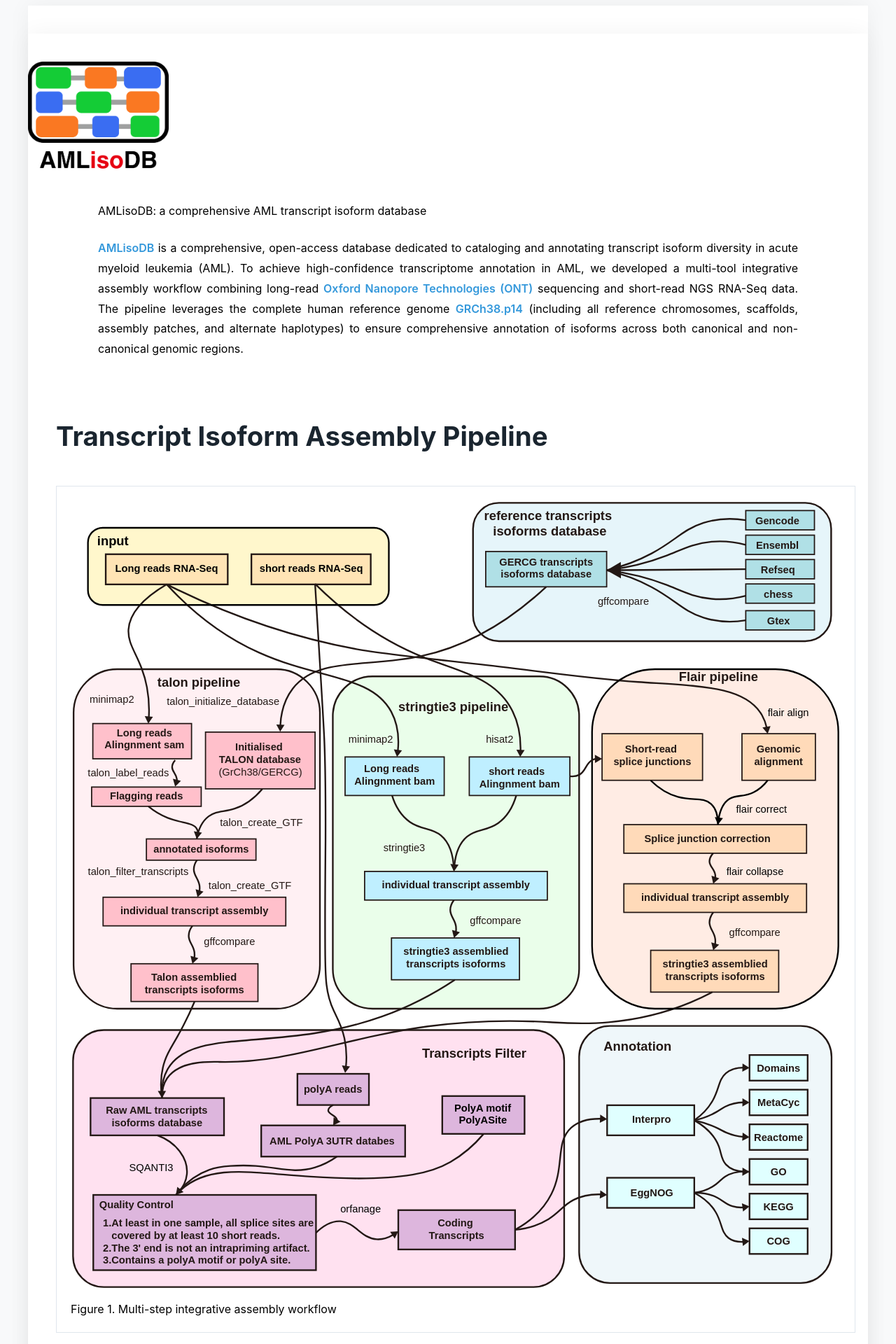
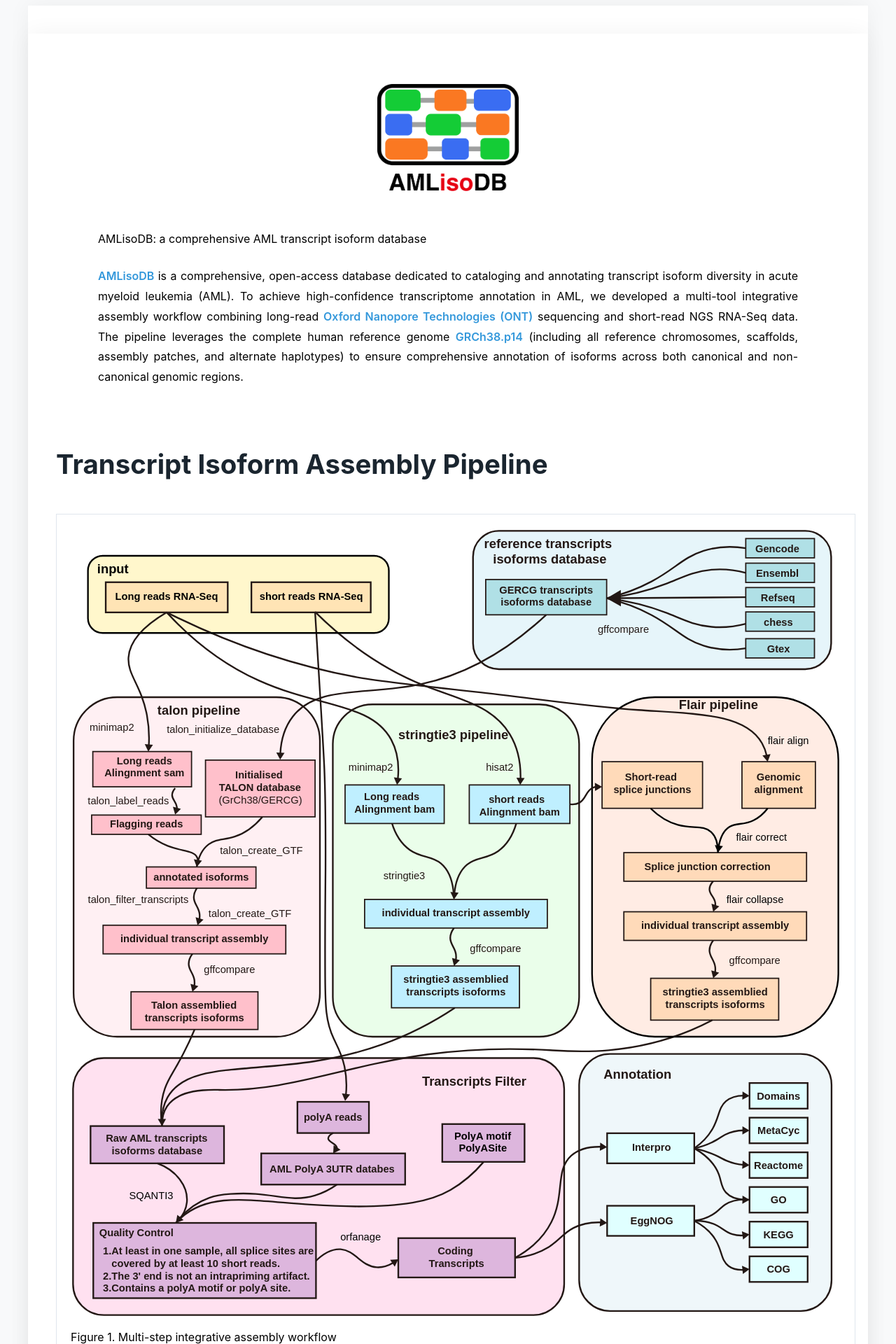
Before and after one commit to Xiaoguang-Shi/AMLisoDB, a Jekyll site: the page built from index.md, in a window 1280 px wide. Shown: the top 1920 px of the page at 70% size. Built offline with Jekyll 4.4.1, drawn with Linux system fonts in a browser that asks for light colours.

Commit message:
Update style.scss

```diff
--- a/assets/css/style.scss
+++ b/assets/css/style.scss
@@ -39,3 +39,14 @@ h1 {
     justify-content: space-between;
     padding: 0 40px;
 }
+
+.branding-header {
+  text-align: center;
+  margin: 2rem 0; /* 可自定义上下间距 */
+}
+
+.site-logo {
+  display: inline-block; /* 确保图片可受text-align控制 */
+  max-width: 100%; /* 响应式适配 */
+  height: auto; /* 保持宽高比 */
+}
```
